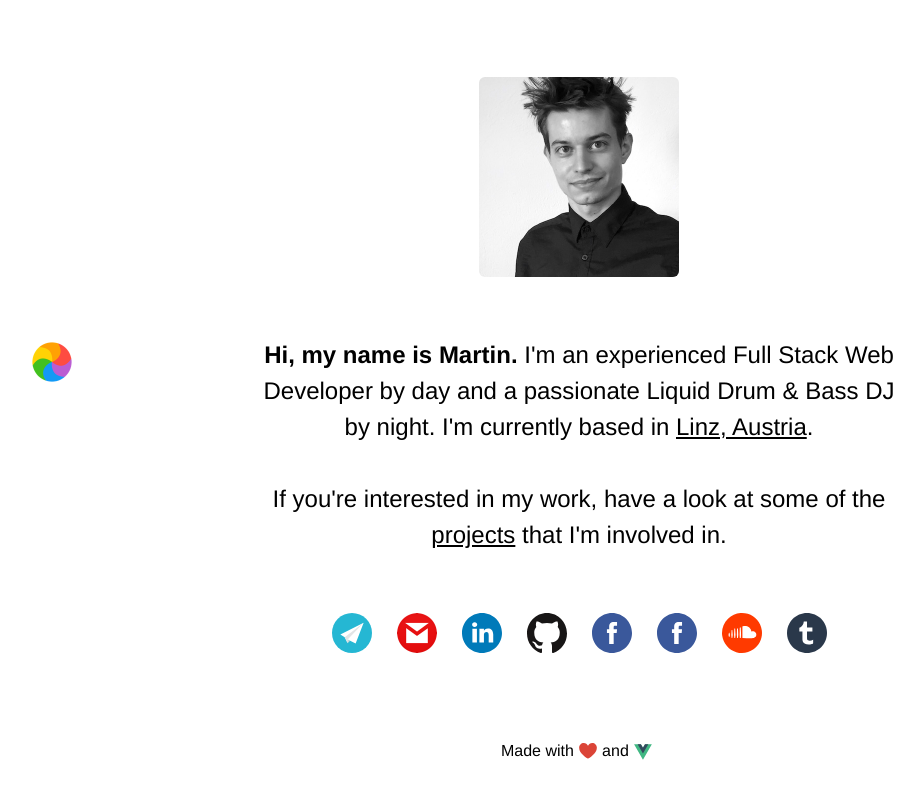
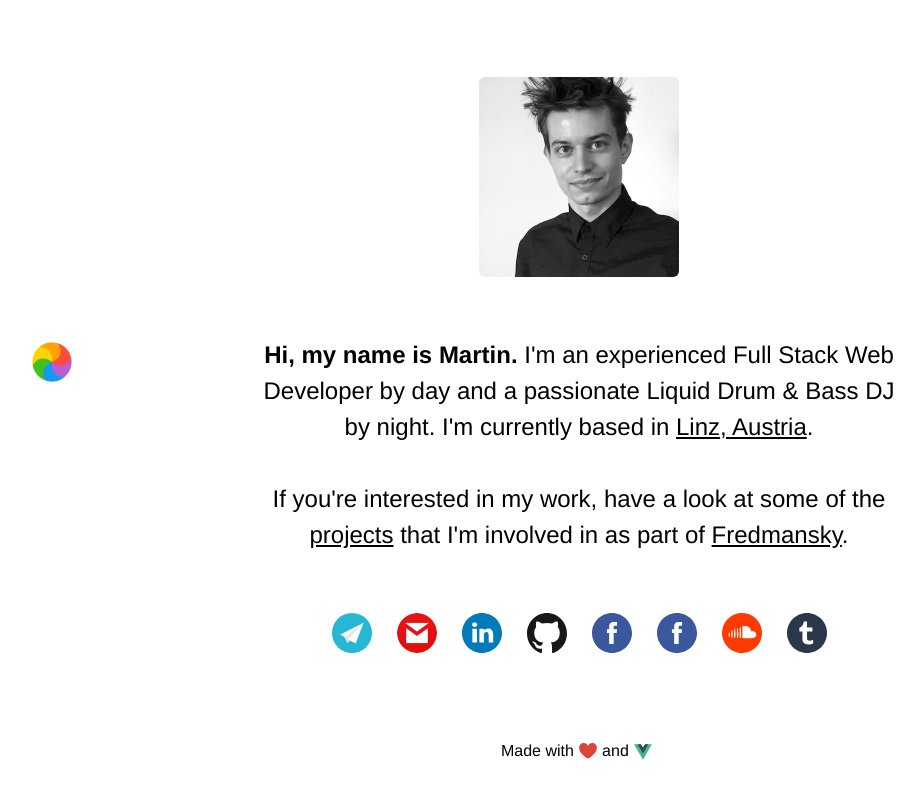
Before and after one commit to martinhellwagner/minimalist-personal-website, a Vue app: page / in a window 1280 px wide. Shown: the whole page, without its empty margins (61-985 px from the left). Built offline with nearby package versions, Linux system fonts and the light colour scheme.

Commit message:
Add employer information

```diff
--- a/src/views/Home.vue
+++ b/src/views/Home.vue
@@ -12,7 +12,8 @@
         I'm currently based in <a href="https://www.google.com/maps/place/Linz,+Austria/@48.2950437,14.2573657,12z" target="_blank">Linz, Austria</a>.
       </span>
       <span class="optional">
-        <br>If you're interested in my work, have a look at some of the <router-link :to="{ name: 'projects' }">projects</router-link> that I'm involved in.
+        <br>If you're interested in my work, have a look at some of the <router-link :to="{ name: 'projects' }">projects</router-link>
+        that I'm involved in as part of <a href="https://fredmansky.at" target="_blank">Fredmansky</a>.
       </span>
     </div>
     <!-- eslint-enable max-len -->
```
